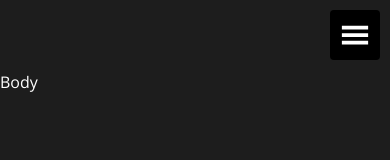
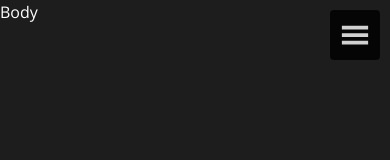
Before and after one commit to nikhilgupta58/portfolio3.0, a React (Vite) app: page / in a window 390 px wide. Shown: the top 160 px of the page. Built offline with nearby package versions, Linux system fonts and the light colour scheme.

Commit message:
Full Navbar Responsive

```diff
--- a/src/components/FullNavMenu.tsx
+++ b/src/components/FullNavMenu.tsx
@@ -20,8 +20,11 @@ export default function FullNavMenu() {
   return (
     <Flex
       width={"100vw"}
+      zIndex={100}
       height="100vh"
       position={"fixed"}
+      overflowY="scroll"
+      overflowX={"hidden"}
       top="0"
       left={"0"}
       bgColor="#181818"
--- a/src/pages/Hero/Hero.view.tsx
+++ b/src/pages/Hero/Hero.view.tsx
@@ -16,27 +16,24 @@ export default function HeroView() {
       </Flex>
       <Flex w="100%" h="100%" bgColor="background" direction={"column"}>
         <Flex
-          w={"100%"}
-          justifyContent="space-between"
-          p={"10px"}
           display={{ base: "inherit", xl: "none" }}
-        >
-          <Flex />
-          <Flex
           w={"50px"}
           h="50px"
           bgColor={"#000000"}
+          opacity="0.8"
           justifyContent="center"
           alignItems={"center"}
           fontSize="30px"
           borderRadius={"4px"}
           cursor="pointer"
+          position={"fixed"}
+          top="10px"
+          right={"10px"}
           onClick={() => onOpen()}
         >
           <GiHamburgerMenu />
         </Flex>
-        </Flex>
-        <Flex>Body</Flex>
+        <Flex w={"100%"}>Body</Flex>
       </Flex>
     </Flex>
   );
```
Lines whose indentation alone changed are shown as unchanged.
